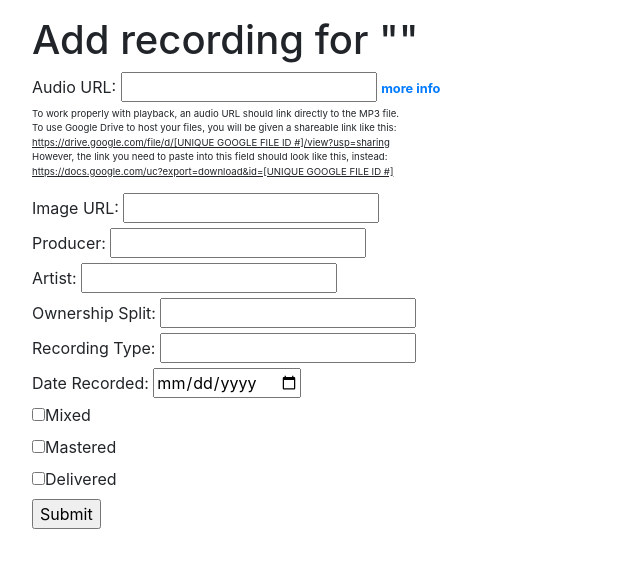
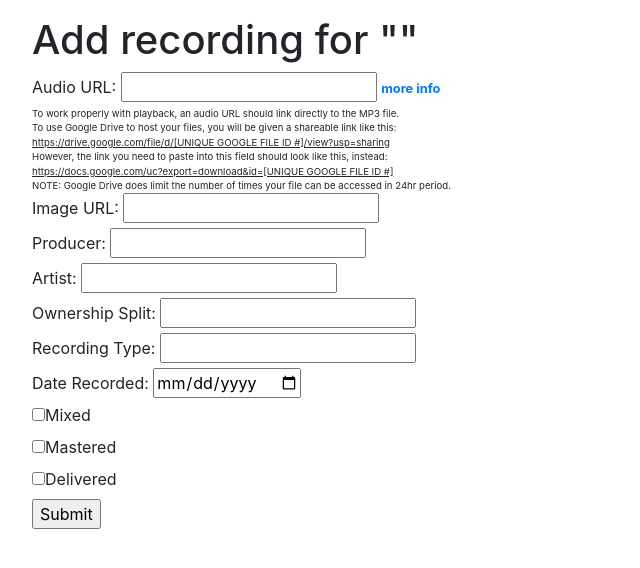
Before and after one commit to Iandonmorgan/back-end-capstone, a Django app: page /compositions/1/recording/ in a window 1280 px wide, after a click on "more info". Shown: the part 76-644 px from the top of the page, without its empty margins (0-640 px from the left). Run offline with Django 3.2, Linux system fonts and the light colour scheme; the visitor is signed in with stand-in values (Sample User, id 1); data that the repository does not hold is empty; some libraries are stand-ins or nearby versions.

Commit message:
updated audio URL tip

```diff
--- a/songwrytrproject/songwrytrapp/templates/compositions/recording_form.html
+++ b/songwrytrproject/songwrytrapp/templates/compositions/recording_form.html
@@ -42,7 +42,14 @@
         <fieldset>
             <label for="audio_url">Audio URL: </label>
             <input id="audio_url" type="text" name="audio_url" value="{{recording.audio_url}}"><a> </a><a class="clickshowhide" onclick="showhide()" href="#">more info</a>
-            <div id="showhide" class="infotext">To work properly with playback, an audio URL should link directly to the MP3 file.<br />To use Google Drive to host your files, you will be given a shareable link like this:<br/><span class="underline">https://drive.google.com/file/d/[UNIQUE GOOGLE FILE ID #]/view?usp=sharing</span><br/>However, the link you need to paste into this field should look like this, instead:<br/><span class="underline">https://docs.google.com/uc?export=download&id=[UNIQUE GOOGLE FILE ID #]</span><br/><br/></div>
+            <div id="showhide" class="infotext">
+                To work properly with playback, an audio URL should link directly to the MP3 file.<br />
+                To use Google Drive to host your files, you will be given a shareable link like this:<br/>
+                <span class="underline">https://drive.google.com/file/d/[UNIQUE GOOGLE FILE ID #]/view?usp=sharing</span><br/>
+                However, the link you need to paste into this field should look like this, instead:<br/>
+                <span class="underline">https://docs.google.com/uc?export=download&id=[UNIQUE GOOGLE FILE ID #]</span><br/>
+                NOTE: Google Drive does limit the number of times your file can be accessed in 24hr period.<br/>
+            </div>
         </fieldset>
         <fieldset>
             <label for="image_url">Image URL: </label>
```
